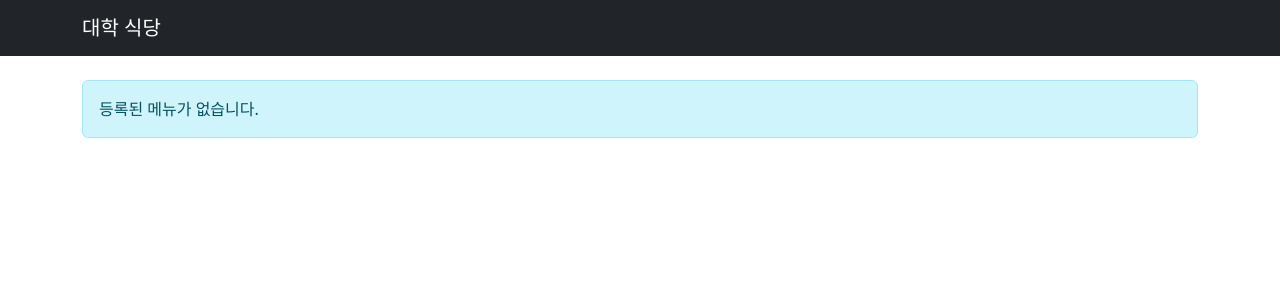
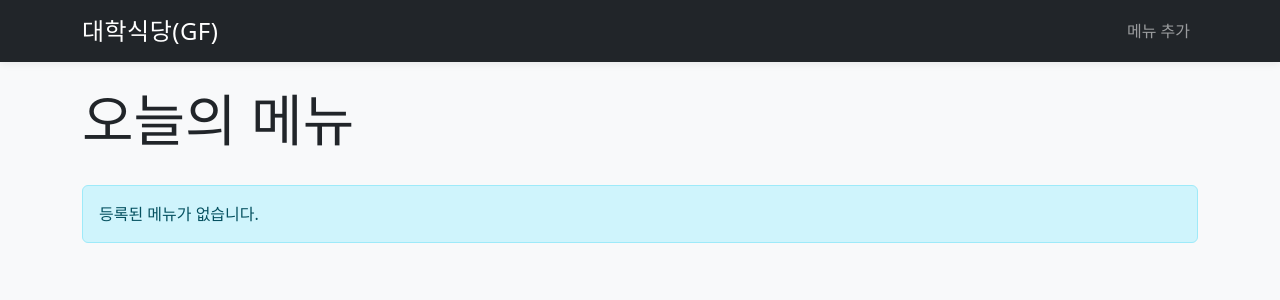
Before and after one commit to jjjjjdddd/forkprectice2, a Django app: page / in a window 1280 px wide. Shown: the top 300 px of the page. Run offline with Django 5.2, Linux system fonts and the light colour scheme; data that the repository does not hold is empty.

Commit message:
UI 개선: 네비게이션, 카드, 배경 등 사용자 친화적으로 스타일 개선 및 기능 개선

```diff
--- a/menu/templates/menu/base.html
+++ b/menu/templates/menu/base.html
@@ -3,30 +3,51 @@
 <head>
     <meta charset="UTF-8">
     <meta name="viewport" content="width=device-width, initial-scale=1.0">
-    <title>대학 식당 메뉴</title>
+    <title>대학식당(GF) 메뉴</title>
     <link href="https://cdn.jsdelivr.net/npm/bootstrap@5.3.0/dist/css/bootstrap.min.css" rel="stylesheet">
     <style>
+        body {
+            background-color: #f8f9fa;
+        }
         .menu-card {
-            transition: transform 0.2s;
+            transition: transform 0.2s, box-shadow 0.2s;
+            box-shadow: 0 2px 8px rgba(0,0,0,0.06);
+            border-radius: 1.2rem;
         }
         .menu-card:hover {
-            transform: translateY(-5px);
+            transform: translateY(-5px) scale(1.03);
+            box-shadow: 0 6px 24px rgba(0,0,0,0.12);
         }
         .remaining-badge {
             font-size: 1.2rem;
             padding: 0.5rem 1rem;
+        }
+        .navbar-brand {
+            font-size: 1.5rem !important;
+            font-weight: 500;
+            letter-spacing: 0.02em;
+        }
+        .navbar {
+            box-shadow: 0 2px 8px rgba(0,0,0,0.07);
+        }
+        .card-img-top {
+            border-top-left-radius: 1.2rem;
+            border-top-right-radius: 1.2rem;
+            object-fit: cover;
+        }
+        .messages .alert {
+            border-radius: 0.7rem;
+            font-size: 1.05rem;
         }
     </style>
 </head>
 <body>
     <nav class="navbar navbar-expand-lg navbar-dark bg-dark">
         <div class="container">
-            <a class="navbar-brand" href="{% url 'menu_list' %}">대학 식당</a>
-            {% if user.is_authenticated %}
-                <div class="navbar-nav">
-                    <a class="nav-link" href="{% url 'menu_create' %}">메뉴 추가</a>
-                </div>
-            {% endif %}
+            <a class="navbar-brand" href="{% url 'menu_list' %}">대학식당(GF)</a>
+            <div class="navbar-nav ms-auto">
+                <a class="nav-link btn btn-primary" href="{% url 'menu_create' %}">메뉴 추가</a>
+            </div>
         </div>
     </nav>
 
--- a/menu/templates/menu/menu_list.html
+++ b/menu/templates/menu/menu_list.html
@@ -1,11 +1,11 @@
 {% extends 'menu/base.html' %}
 
 {% block content %}
-{% if user.is_authenticated %}
-<div class="mb-4">
-    <a href="{% url 'menu_create' %}" class="btn btn-primary">새 메뉴 등록</a>
+<div class="row mb-4">
+    <div class="col">
+        <h1 class="display-4">오늘의 메뉴</h1>
+    </div>
 </div>
-{% endif %}
 
 {% if messages %}
 <div class="messages">
@@ -20,36 +20,40 @@
 <div class="row">
     {% for menu in menus %}
     <div class="col-md-4 mb-4">
-        <div class="card menu-card">
+        <div class="card menu-card h-100 {% if menu.remaining_servings == 0 %}opacity-50{% endif %}">
             {% if menu.image %}
-            <img src="{{ menu.image.url }}" class="card-img-top" alt="{{ menu.name }}">
+            <img src="{{ menu.image.url }}" class="card-img-top" alt="{{ menu.name }}" style="height:240px; object-fit:cover;">
             {% endif %}
             <div class="card-body">
                 <h5 class="card-title">{{ menu.name }}</h5>
                 <p class="card-text">{{ menu.description }}</p>
-                <p class="card-text"><strong>가격:</strong> {{ menu.price }}원</p>
-                <div class="d-flex justify-content-between align-items-center">
-                    <span class="badge bg-{% if menu.remaining_servings > 0 %}success{% else %}danger{% endif %} remaining-badge">
+                <p class="card-text mb-2"><strong>가격:</strong> {{ menu.price }}원</p>
+                <span class="badge {% if menu.remaining_servings > 0 %}bg-success{% else %}bg-danger{% endif %} fs-6 mb-3">
+                    {% if menu.remaining_servings > 0 %}
                         남은 수량: {{ menu.remaining_servings }}/{{ menu.total_servings }}
-                    </span>
+                    {% else %}
+                        품절
+                    {% endif %}
+                </span>
+                <div class="mt-3 d-flex gap-2">
+                    {% if menu.remaining_servings > 0 %}
+                    <form method="post" action="{% url 'purchase_menu' menu.id %}">
+                        {% csrf_token %}
+                        <button type="submit" class="btn btn-success btn-sm">구매</button>
+                    </form>
+                    {% else %}
+                    <button class="btn btn-secondary btn-sm" disabled>구매</button>
+                    {% endif %}
                     {% if user.is_authenticated %}
-                    <div class="btn-group">
-                        {% if menu.remaining_servings > 0 %}
-                        <form method="post" action="{% url 'purchase_menu' menu.pk %}" class="d-inline">
-                            {% csrf_token %}
-                            <button type="submit" class="btn btn-sm btn-success">구매</button>
-                        </form>
-                        {% endif %}
-                        <a href="{% url 'menu_update' menu.pk %}" class="btn btn-sm btn-outline-primary">수정</a>
-                        <a href="{% url 'menu_delete' menu.pk %}" class="btn btn-sm btn-outline-danger">삭제</a>
-                    </div>
+                    <a href="{% url 'menu_update' menu.id %}" class="btn btn-info btn-sm">수정</a>
+                    <a href="{% url 'menu_delete' menu.id %}" class="btn btn-danger btn-sm" onclick="return confirm('정말 삭제하시겠습니까?')">삭제</a>
                     {% endif %}
                 </div>
             </div>
         </div>
     </div>
     {% empty %}
-    <div class="col-12">
+    <div class="col">
         <div class="alert alert-info">
             등록된 메뉴가 없습니다.
         </div>
```
Also changed, not shown: menu/templates/menu/menu_form.html (+9 -9 lines).
